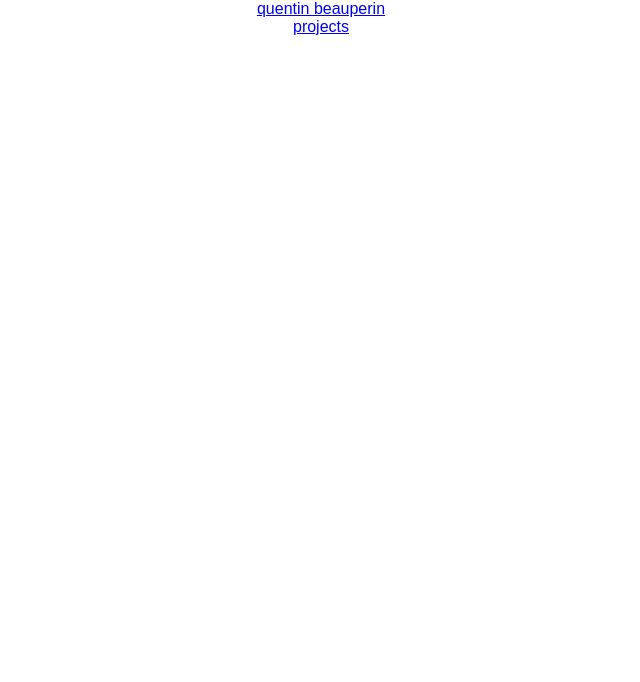
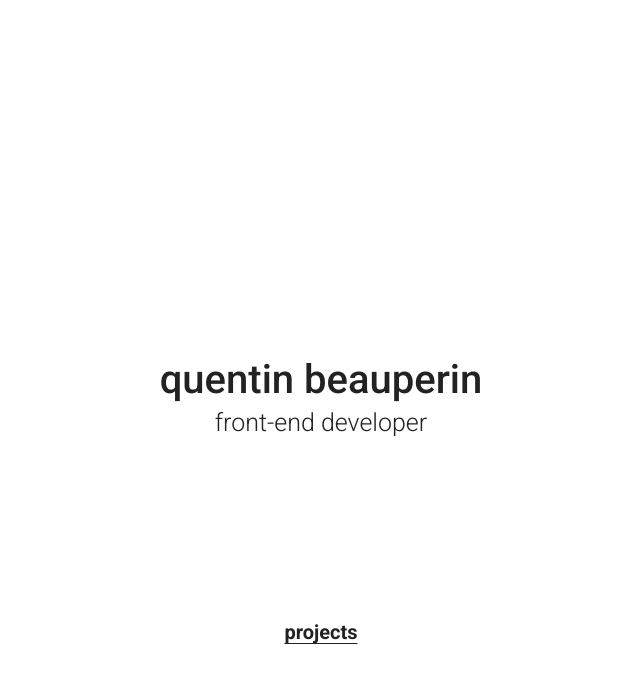
Before and after one commit to qbeauperin/portfolio, a React (Create React App) app: page / in a window 1280 px wide. Shown: the top 682 px of the page, without its empty margins (319-959 px from the left). Built offline with nearby package versions, Linux system fonts and the light colour scheme.

Commit message:
Add transitions on home elements between home and projects pages

```diff
--- a/src/App.js
+++ b/src/App.js
@@ -1,9 +1,9 @@
 import React, { Component } from 'react';
 import {Helmet} from "react-helmet";
 import './App.css';
-import Index from './pages/Index';
+import Header from './components/Header';
 import Projects from './pages/Projects';
-import { BrowserRouter as Router, Route, Link } from 'react-router-dom';
+import { BrowserRouter as Router, Route } from 'react-router-dom';
 
 class App extends Component {
     render() {
@@ -13,9 +13,10 @@ class App extends Component {
                     <Helmet title="Quentin Beauperin" meta={[
                         { name: 'viewport', content: 'width=device-width, initial-scale=1' },
                     ]} />
-                    <Link to="/" className="header">quentin beauperin</Link>
+                    <Route path="/" children={({ match }) => (
+                        <Header home={match}/>
+                    )}/>
                     <main>
-                        <Route exact path="/" component={Index}/>
                         <Route path="/projects" component={Projects}/>
                     </main>
                 </div>
--- /dev/null
+++ b/src/components/Breadcrumbs.jsx
@@ -0,0 +1,10 @@
+import React from 'react';
+import { Link } from 'react-router-dom';
+
+const Breadcrumbs = () => (
+    <div className="breadcrumbs">
+        <Link to="/projects">projects</Link>
+    </div>
+);
+
+export default Breadcrumbs;
--- /dev/null
+++ b/src/components/Header.jsx
@@ -0,0 +1,15 @@
+import React from 'react';
+import { Link } from 'react-router-dom';
+import Breadcrumbs from './Breadcrumbs';
+
+const Header = ({ home }) => (
+    <div className={'header' + (home.isExact ? ' home' : '')}>
+        <div className="intro">
+            <Link to="/" className="name">quentin beauperin</Link>
+            <div className="status">front-end developer</div>
+        </div>
+        <Breadcrumbs/>
+    </div>
+);
+
+export default Header;
--- a/src/index.css
+++ b/src/index.css
@@ -1,5 +1,125 @@
+@import url('https://fonts.googleapis.com/css?family=Roboto:300,400,500,700');
+
 body {
-  margin: 0;
-  padding: 0;
-  font-family: sans-serif;
+    /*background: #fcfcfc;*/
+    margin: 0;
+    padding: 0;
+    font-family: 'Roboto', sans-serif;
+    color: #222222;
+    box-sizing: border-box;
 }
+* {
+    position: relative;
+    font-family: inherit;
+    color: inherit;
+    text-decoration: none;
+    box-sizing: inherit;
+    transition-timing-function: cubic-bezier(0.4, 0.0, 0.2, 1) !important;
+}
+.header {
+    position: absolute;
+}
+    .header .intro {
+        text-decoration: none;
+        white-space: nowrap;
+    }
+        .header .name {
+            position: absolute;
+            top: 40px;
+            left: 40px;
+            font-size: 20px;
+            line-height: 20px;
+            font-weight: 500;
+            transition: all .4s;
+        }
+        .header.home .name {
+            top: calc(50vh - 40px);
+            left: 50vw;
+            transform: translateX(-50%);
+            font-size: 40px;
+            line-height: 40px;
+        }
+        .header .status {
+            position: absolute;
+            top: calc(50vh - 20px);
+            left: 50vw;
+            transform: translateX(-50%);
+            font-size: 25px;
+            line-height: 25px;
+            font-weight: 300;
+            margin-top: 10px;
+            opacity: 0;
+            transition: opacity .2s, top .4s .1s;
+        }
+        .header.home .status {
+            opacity: 1;
+            top: 50vh;
+            transition: opacity .4s .4s, top .4s .4s;
+        }
+    .header .breadcrumbs {
+        position: absolute;
+        top: 70px;
+        left: 40px;
+        transform: translateX(0);
+        transition: top .4s, left .4s, transform .4s;
+    }
+    .header.home .breadcrumbs {
+        top: calc(100vh - 180px);
+        left: 50vw;
+        transform: translateX(-50%);
+        transition: top .4s, left .4s, transform .4s;
+    }
+        .header .breadcrumbs a {
+            font-size: 40px;
+            font-weight: 700;
+            text-decoration: none;
+            transition: font-size .4s;
+        }
+        .header.home .breadcrumbs a {
+            font-size: 20px;
+            transition: font-size .4s;
+        }
+        .header .breadcrumbs a:after {
+            content: '';
+            display: block;
+            position: absolute;
+            left: 0;
+            bottom: 0;
+            height: 1px;
+            width: 100%;
+            background: #222222;
+        }
+
+main {
+    top: 200px;
+}
+.projects {
+    overflow: hidden;
+    width: 100%;
+    padding: 20px;
+}
+    .projects .project {
+        float: left;
+        width: 25%;
+        padding: 20px;
+        opacity: 1;
+        left: 0;
+        top: 0;
+        transition: opacity .8s .4s, top .8s .4s, left .8s .4s;
+    }
+    .projects .project.grid-enter {
+        opacity: 0;
+        left: 40px;
+        top: 40px;
+    }
+    .projects .project.grid-enter-active {
+        opacity: 1;
+        left: 0;
+        top: 0;
+    }
+        .projects .project .wrap {
+            display: block;
+            width: 100%;
+            padding-bottom: 66.66%;
+            background: #999999;
+        }
--- a/src/pages/Index.jsx
+++ /dev/null
@@ -1,8 +0,0 @@
-import React, { Component } from 'react';
-import { Link } from 'react-router-dom';
-
-const Index = () => (
-    <Link to="/projects">projects</Link>
-);
-
-export default Index;
--- a/src/pages/Projects.jsx
+++ b/src/pages/Projects.jsx
@@ -1,7 +1,21 @@
 import React, { Component } from 'react';
 
-const Projects = () => (
-    <div className="projects">PROJECTS</div>
-);
+class Projects extends Component {
+    render() {
+        const projects = [1,2,3,4,5,6,7].map((number) =>
+            <div className="project" key={number}>
+                <div className="wrap">
+                    {number}
+                </div>
+            </div>
+        );
+
+        return (
+            <div className="projects">
+                {projects}
+            </div>
+        );
+    }
+}
 
 export default Projects;
```
